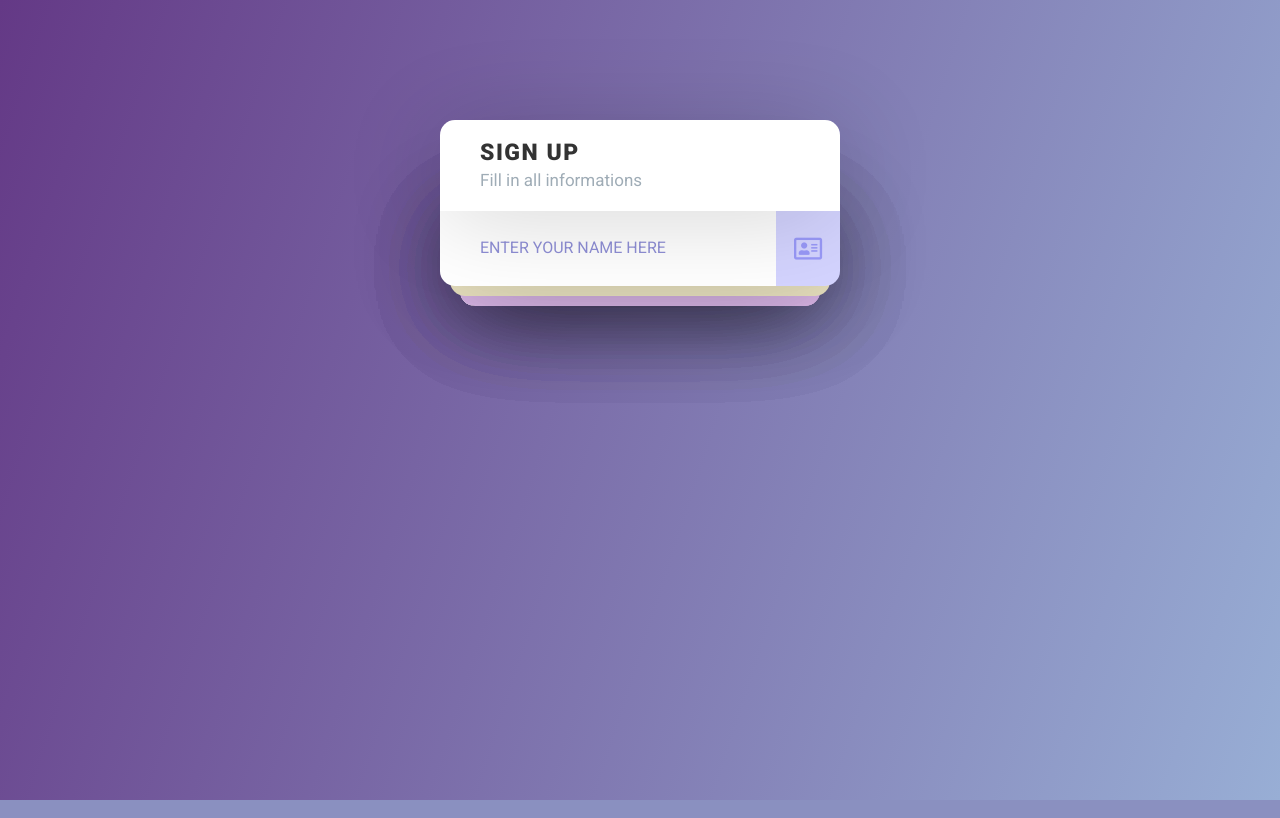
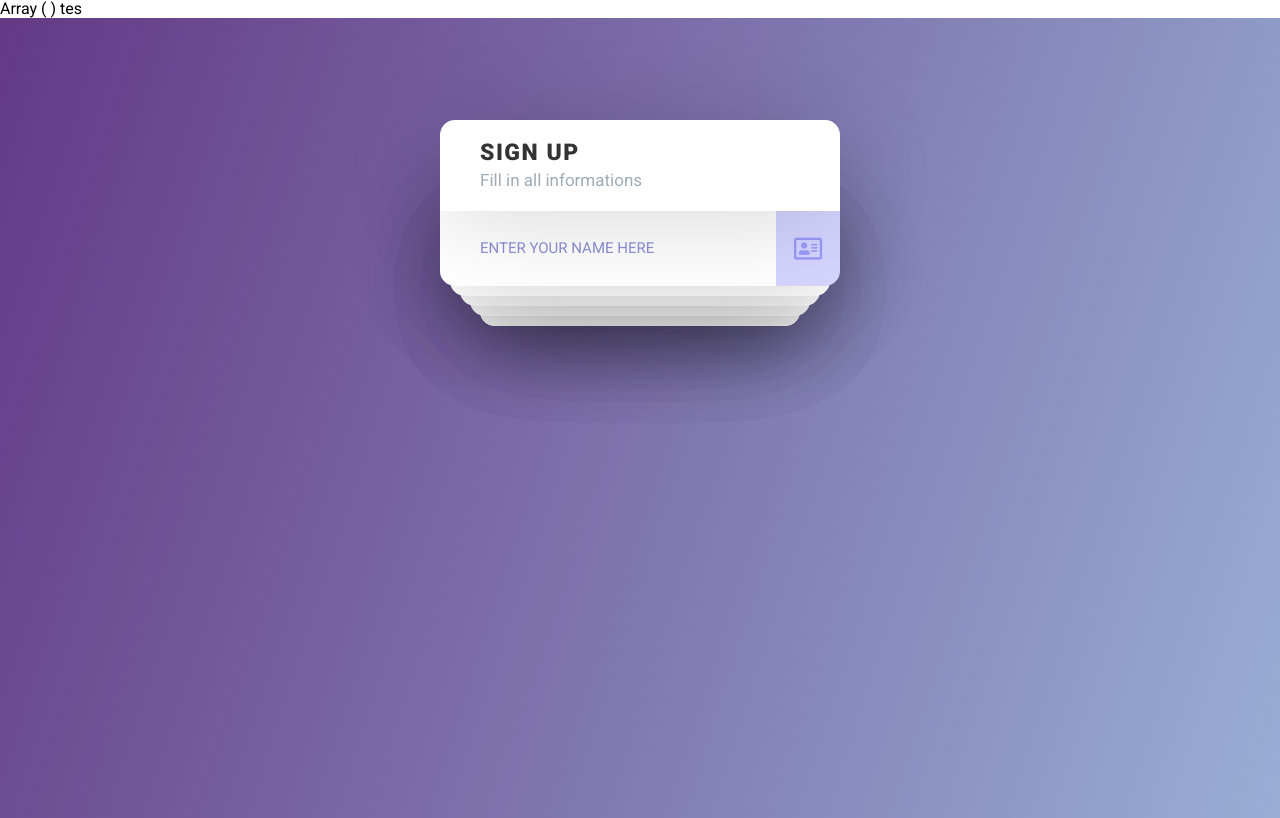
Before and after one commit to Alex45463/registrationForm, a PHP site: page / in a window 1280 px wide. Run offline with PHP 8.4, Linux system fonts and the light colour scheme; some libraries are stand-ins or nearby versions.

Commit message:
Fix style and added new fields for registration

```diff
--- a/index.php
+++ b/index.php
@@ -10,7 +10,51 @@
     <link rel="stylesheet" href="https://cdnjs.cloudflare.com/ajax/libs/normalize/5.0.0/normalize.min.css">
     <link rel="stylesheet" href="./style.css">
 </head>
+<?php
+    $success = false;
+    print_r($_POST);
+    if (isset($_POST['email']) && isset($_POST['password']) && isset($_POST['username']) && isset($_POST['name']) && isset($_POST['surname']) && isset($_POST['preference']) && isset($_POST['billing_method']) && isset($_POST['telephone'])){
+        $email = $_POST["email"];
+        $password = $_POST["password"];
+        $username = $_POST["username"];
+        $name = $_POST["name"];
+        $surname = $_POST["surname"];
+        $preference = $_POST['preference'];
+        $billing_method = $_POST['billing_method'];
+        $telephone = $_POST['telephone'];
+        $newsletter = (isset($_POST['newsletter']) && ($_POST['newsletter'] == "on")) | 0;
 
+        $mysqli = new mysqli("localhost", "alex0", "", "my_alex0");
+
+        if ($mysqli->connect_error) {
+          die("Connection failed: " . $mysqli->connect_error);
+        }
+
+        $stmt = $mysqli->prepare("INSERT INTO `form` ( `name`, `surname`, `username`, `email`, `password_hash`, `preference`, `billing_method`, `telephone`, `newsletter` ) VALUES ( ?, ?, ?, ?, ?, ?, ?, ?, ?) ;");
+        if ( false===$stmt ) {
+            die('prepare() failed: '.$mysqli->error);
+        }
+
+        $result = $stmt->bind_param("ssssssssi", $name, $surname, $username, $email, $password, $preference, $billing_method, $telephone, $newsletter);
+        if ( false===$result ) {
+            die('bind() failed: '.$stmt->error);
+        }
+
+        $result = $stmt->execute();
+        if ( false===$result ) {
+            die('execute() failed: '.$stmt->error);
+        }
+
+        $stmt->close();
+        $mysqli->close();
+        $success = true;
+
+        if($success){
+            printf("logged as %s<br>", $username);
+        }
+    }
+    else {
+?>
 <body>
     <div class="back"></div>
     <div class="registration-form">
@@ -18,43 +62,53 @@
             <h1>Sign Up</h1>
             <p>Fill in all informations</p>
         </header>
-        <form>
+        <form action="./index.php" method="POST">
             <div class="input-section name-section">
-                <input class="name" type="text" placeholder="ENTER YOUR NAME HERE"  autocomplete="off"/>
+                <input class="name" type="text" name="name" placeholder="ENTER YOUR NAME HERE"  autocomplete="off"/>
                 <div class="animated-button">
                     <span class="icon-name"><i class="far fa-address-card"></i></span>
                     <span class="next-button name"><i class="fa fa-arrow-up"></i></span>
                 </div>
             </div>
             <div class="input-section surname-section folded">
-                <input class="surname" type="text" placeholder="ENTER YOUR SURNAME HERE" autocomplete="off"/>
+                <input class="surname" type="text" name='surname' placeholder="ENTER YOUR SURNAME HERE" autocomplete="off"/>
                 <div class="animated-button">
                     <span class="icon-surname"><i class="far fa-address-card"></i></span>
                     <span class="next-button surname"><i class="fa fa-arrow-up"></i></span>
                 </div>
             </div>
             <div class="input-section email-section folded">
-                <input class="email" type="email" placeholder="ENTER YOUR E-MAIL HERE"  autocomplete="off"/>
+                <input class="email" type="text" name='email' placeholder="ENTER YOUR E-MAIL HERE"  autocomplete="off"/>
                 <div class="animated-button">
                     <span class="icon-email"><i class="far fa-envelope"></i></span>
                     <span class="next-button email"><i class="fa fa-arrow-up"></i></span></div>
             </div>
             <div class="input-section password-section folded">
-                <input class="password" type="password" placeholder="ENTER YOUR PASSWORD HERE"  autocomplete="off"/>
+                <input class="password" type="password" name='email' placeholder="ENTER YOUR PASSWORD HERE"  autocomplete="off"/>
                 <div class="animated-button">
                     <span class="icon-lock"><i class="fa fa-lock"></i></span>
                     <span class="next-button password"><i class="fa fa-arrow-up"></i></span>
                 </div>
             </div>
-            <div class="input-section repeat-password-section folded">
-                <input class="repeat-password" type="password" placeholder="REPEAT YOUR PASSWORD HERE"  autocomplete="off"/>
-                <div class="animated-button"><span class="icon-repeat-lock"><i class="fa fa-lock"></i></span><span class="next-button repeat-password"><i class="fa fa-paper-plane"></i></span></div>
+            <div class="input-section billing-section folded">
+                <select class="billing" name='billing_method'>
+                    <option disabled selected value style="display: none;"> -- Select an option -- </option>
+                    <option value="Paypal">Paypal</option>
+                    <option value="Carta di credito">Carta di credito</option>
+                    <option value="Bonifico">Bonifico</option>
+                    <option value="Bancomat">Bancomat</option>
+                </select>
+                <div class="animated-button">
+                    <span class="icon-billing"><i class="fa fa-lock"></i></span>
+                    <span class="next-button billing"><i class="fa fa-paper-plane"></i></span>
+                </div>
             </div>
             <div class="input-section preference-section folded">
-                <select class="preference">
-                    <option value="1">Tablet</option>
-                    <option value="2">Computer</option>
-                    <option value="3">Smartphone</option>
+                <select class="preference" name='preference'>
+                    <option disabled selected value style="display: none;"> -- Select an option -- </option>
+                    <option value="Tablet">Tablet</option>
+                    <option value="Computer">Computer</option>
+                    <option value="Smartphone">Smartphone</option>
                 </select>
                 <div class="animated-button">
                     <span class="icon-preference"><i class="fa fa-lock"></i></span>
@@ -62,19 +116,33 @@
                 </div>
             </div>
             <div class="input-section tel-section folded">
-                <input class="tel" type="tel" placeholder="REPEAT YOUR PHONE NUMBER HERE"  autocomplete="off"/>
+                <input class="tel" type="tel" name="telephone" placeholder="ENTER YOUR NUMBER HERE" autocomplete="off"/>
                 <div class="animated-button">
                     <span class="icon-tel"><i class="fas fa-phone"></i></span>
                     <span class="next-button tel"><i class="fa fa-paper-plane"></i></span>
                 </div>
             </div>
+            <div class="input-section newsletter-section folded">
+                <div style="display: inline;" class="newsletter-div">
+                    <input id='newsletter' class="newsletter" name="newsletter" type="checkbox" name="newsletter" checked/><br>
+                    <label for="newsletter">I want to subscribe to the Newsletter</label>
+                </div>
+                <div class="animated-button">
+                    <span class="icon-newsletter"><i class="fas fa-phone"></i></span>
+                    <span class="next-button newsletter"><i class="fa fa-paper-plane"></i></span>
+                </div>
+            </div>
             <div class="success">
                 <p>ACCOUNT CREATED</p>
             </div>
+            <input type="submit" id="submit" style="display: none;" value="">
         </form>
     </div>
     <script src="https://ajax.googleapis.com/ajax/libs/jquery/3.5.1/jquery.min.js"></script>
     <script src="./script.js"></script>
 </body>
-
+<?php
+    }
+    echo 'tes';
+?>
 </html>
--- a/style.css
+++ b/style.css
@@ -20,7 +20,7 @@ body {
 }
 .registration-form header {
   position: relative;
-  z-index: 4;
+  z-index: 6;
   background: white;
   padding: 20px 40px;
   border-radius: 15px 15px 0 0;
@@ -52,7 +52,7 @@ body {
   height: 75px;
   border-radius: 0 0 15px 15px;
   overflow: hidden;
-  z-index: 2;
+  z-index: 4;
   box-shadow: 0px 0px 100px rgba(0, 0, 0, 0.2);
   transition: all 0.2s ease-in;
 }
@@ -61,30 +61,82 @@ body {
   margin-top: 10px;
   left: 50%;
   transform: translate(-50%, 0);
-  z-index: 1;
+  z-index: 3;
 }
 .registration-form .input-section.folded input {
-  background-color: #e9e2c0;
+  background-color: white;
 }
 .registration-form .input-section.folded span {
-  background-color: #e9e2c0;
+  background-color: white;
 }
 .registration-form .input-section.folded + .folded {
   width: 90%;
   margin-top: 20px;
   left: 50%;
   transform: translate(-50%, 0);
+  z-index: 2;
+}
+.registration-form .input-section.folded + .folded input {
+  background-color: white;
+}
+.registration-form .input-section.folded + .folded span {
+  background-color: white;
+}
+
+.registration-form .input-section.folded + .folded  + .folded{
+  width: 85%;
+  margin-top: 30px;
+  left: 50%;
+  transform: translate(-50%, 0);
+  z-index: 1;
+}
+.registration-form .input-section.folded + .folded + .folded input {
+  background-color: white;
+}
+.registration-form .input-section.folded + .folded + .folded span {
+  background-color: white;
+}
+
+.registration-form .input-section.folded + .folded  + .folded + .folded{
+  width: 80%;
+  margin-top: 40px;
+  left: 50%;
+  transform: translate(-50%, 0);
   z-index: 0;
 }
-.registration-form .input-section.folded + .folded input {
-  background-color: #e1bcef;
+.registration-form .input-section.folded + .folded + .folded + .folded input {
+  background-color: white;
 }
-.registration-form .input-section.folded + .folded span {
-  background-color: #e1bcef;
+.registration-form .input-section.folded + .folded + .folded + .folded span {
+  background-color: white;
 }
+
+
+
+
+
+
 .registration-form .input-section.fold-up {
   margin-top: -75px;
 }
+.registration-form form select{
+  background: white;
+  color: #8f8fd6;
+  width: 80%;
+  border: 0;
+  padding: 20px 40px;
+  margin: 0;
+}
+
+option{
+  background: white;
+  color: #8f8fd6;
+  width: 80%;
+  padding: 20px 40px;
+  border: 20px;
+  outline:none;
+}
+
 .registration-form form input {
   background: white;
   color: #8f8fd6;
@@ -99,14 +151,27 @@ body {
 .registration-form form input::-moz-placeholder {
   color: #8f8fd6;
   font-weight: 100;
+  font-size: 15px;
 }
 .registration-form form input:-ms-input-placeholder {
   color: #8f8fd6;
   font-weight: 100;
+  font-size: 15px;
 }
 .registration-form form input::placeholder {
   color: #8f8fd6;
   font-weight: 100;
+  font-size: 15px;
+}
+
+.registration-form form .newsletter-div {
+  background: white;
+  color: #8f8fd6;
+  width: 80%;
+  border: 0;
+  padding: 10px 40px;
+  margin: 0;
+  display: flex;
 }
 
 .animated-button {
@@ -149,7 +214,7 @@ body {
   height: 75px;
   border-radius: 0 0 15px 15px;
   overflow: hidden;
-  z-index: 2;
+  z-index: 4;
   box-shadow: 0px 0px 100px rgba(0, 0, 0, 0.2);
   transition: all 0.2s ease-in;
   background: limegreen;
```
Also changed, not shown: script.js (+48 -10 lines).
